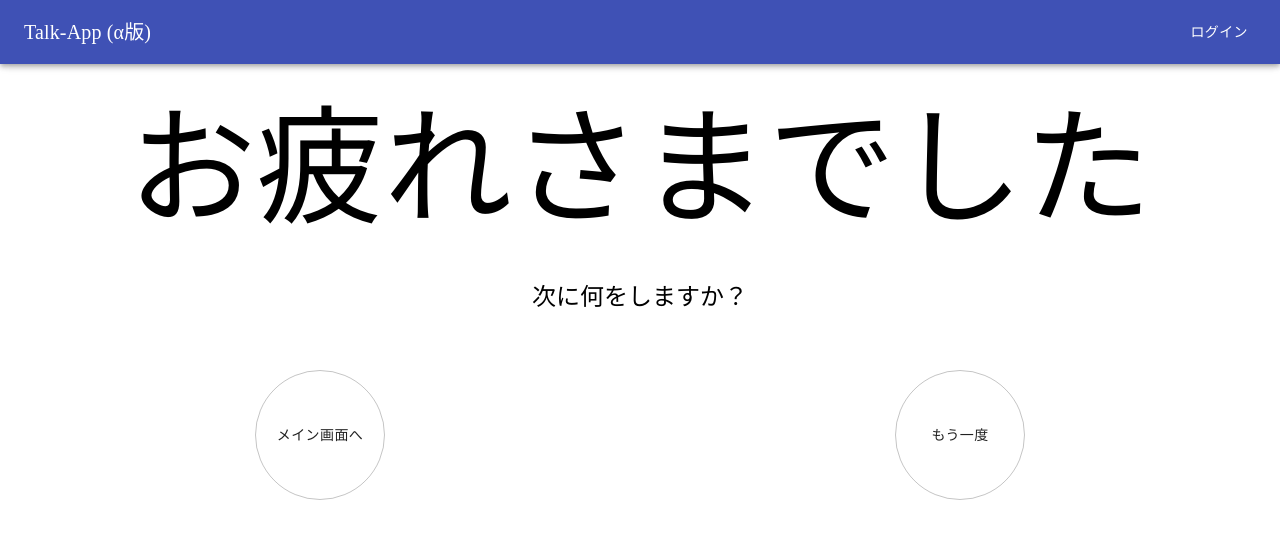
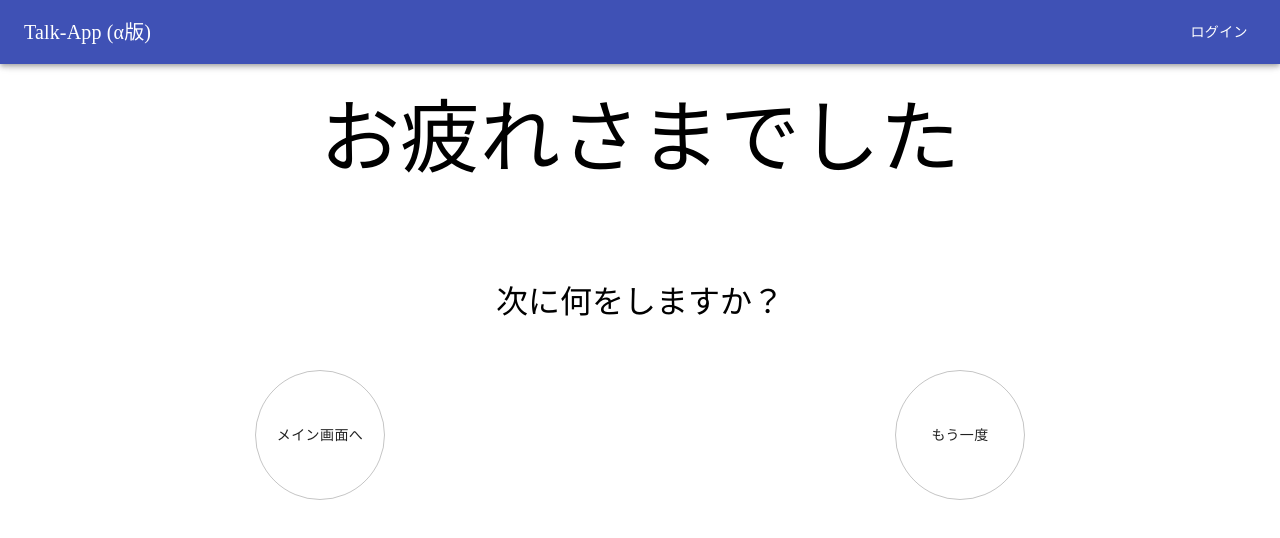
Before and after one commit to cistT/TalkApp, a React (Create React App) app: page /finish in a window 1280 px wide. Shown: the top 538 px of the page. Built offline with nearby package versions, Linux system fonts and the light colour scheme; no server answers; a web font is replaced by a local one.

Commit message:
アニメーションを変更。

```diff
--- a/src/components/page/finish/FinishScreen.tsx
+++ b/src/components/page/finish/FinishScreen.tsx
@@ -37,45 +37,55 @@ const FinishScreen: FC<Props> = ({ oneMoreButtonClick, finishButtonClick }) => {
     );
 };
 
-const titleKeyframes = keyframes`
-    0% {
-        transform: rotate(20deg);
-    }
-    25% {
-        transform: rotate(-20deg);
-    }
-    50% {
-        transform: rotate(20deg);
-    }
-    75% {
-        transform: rotate(-20deg);
-    }
-
-
-`;
+const keyframe = {
+    title: keyframes`
+        0%{
+            transform:scale(0.5);
+        }
+    `,
+    otherTitle: keyframes`
+        0%{
+            opacity:0;
+            transform:scale(0);
+        }
+        100%{
+            opacity:1;
+            transform:scale(1);
+        }
+    `,
+};
 
 const styles = {
     title: css`
         height: 20vh;
         width: 90vw;
+        max-width: 800px;
         text-align: center;
         margin: 30px auto;
-        font-size: 10vw;
+        font-size: clamp(16px, 8vw, 5rem);
         font-family: "Kosugi Maru", sans-serif;
-        animation-name: ${titleKeyframes};
-        animation-duration: 1s;
+        animation-name: ${keyframe.title};
+        animation-duration: 1.5s;
         animation-timing-function: ease;
     `,
     explanation: css`
         height: 10vh;
-        width: 90%;
+        width: 90vw;
+        max-width: 500px;
+        font-size: clamp(16px, 6vw, 2rem);
         text-align: center;
         margin: 10px auto;
         font-family: "Kosugi Maru", sans-serif;
+        animation-name: ${keyframe.otherTitle};
+        animation-duration: 3s;
+        animation-timing-function: ease;
     `,
     buttonGroup: css`
         display: flex;
         justify-content: space-around;
+        animation-name: ${keyframe.otherTitle};
+        animation-duration: 2s;
+        animation-timing-function: ease;
     `,
     circleButton: css`
         height: 130px;
```
